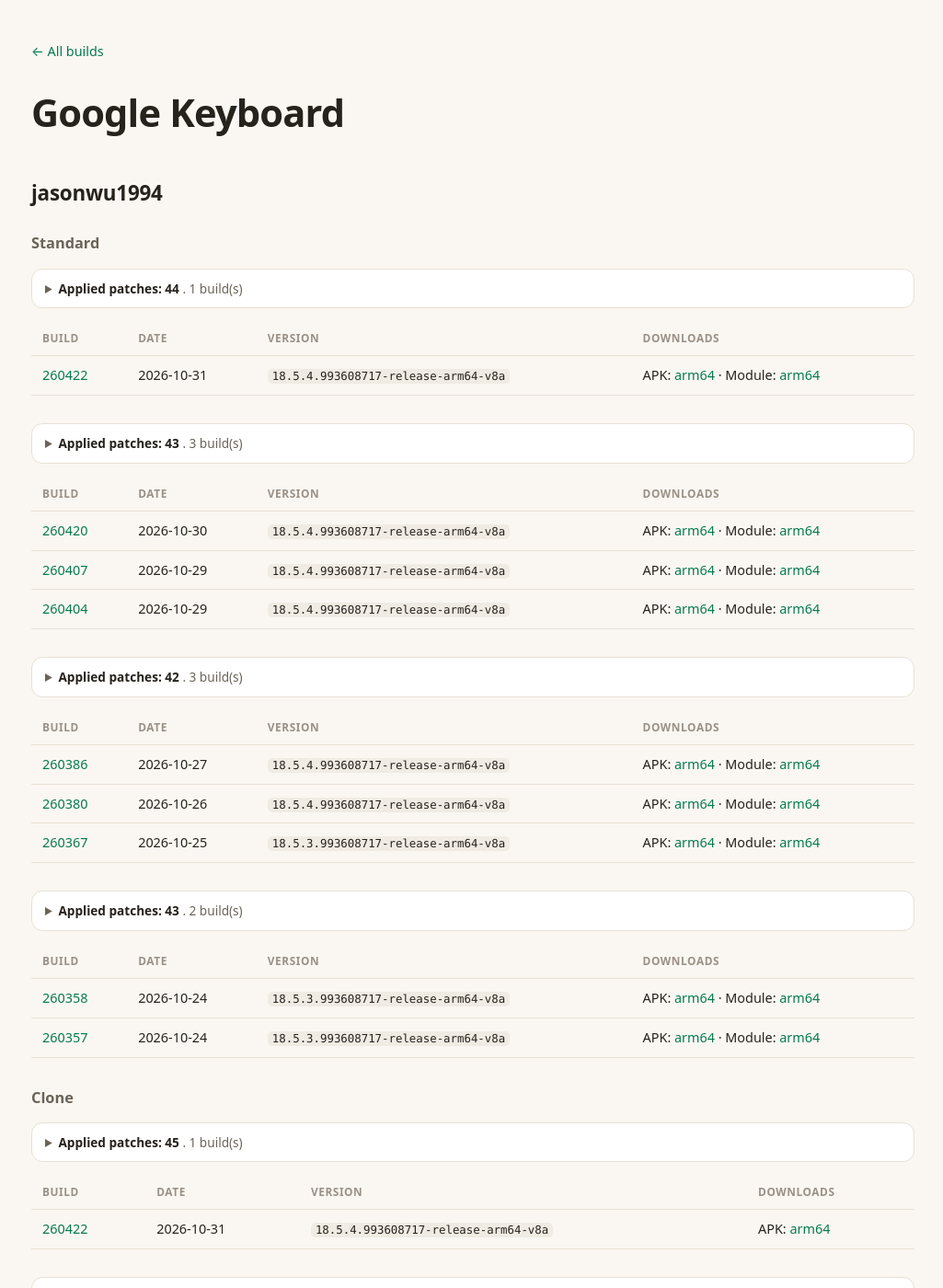
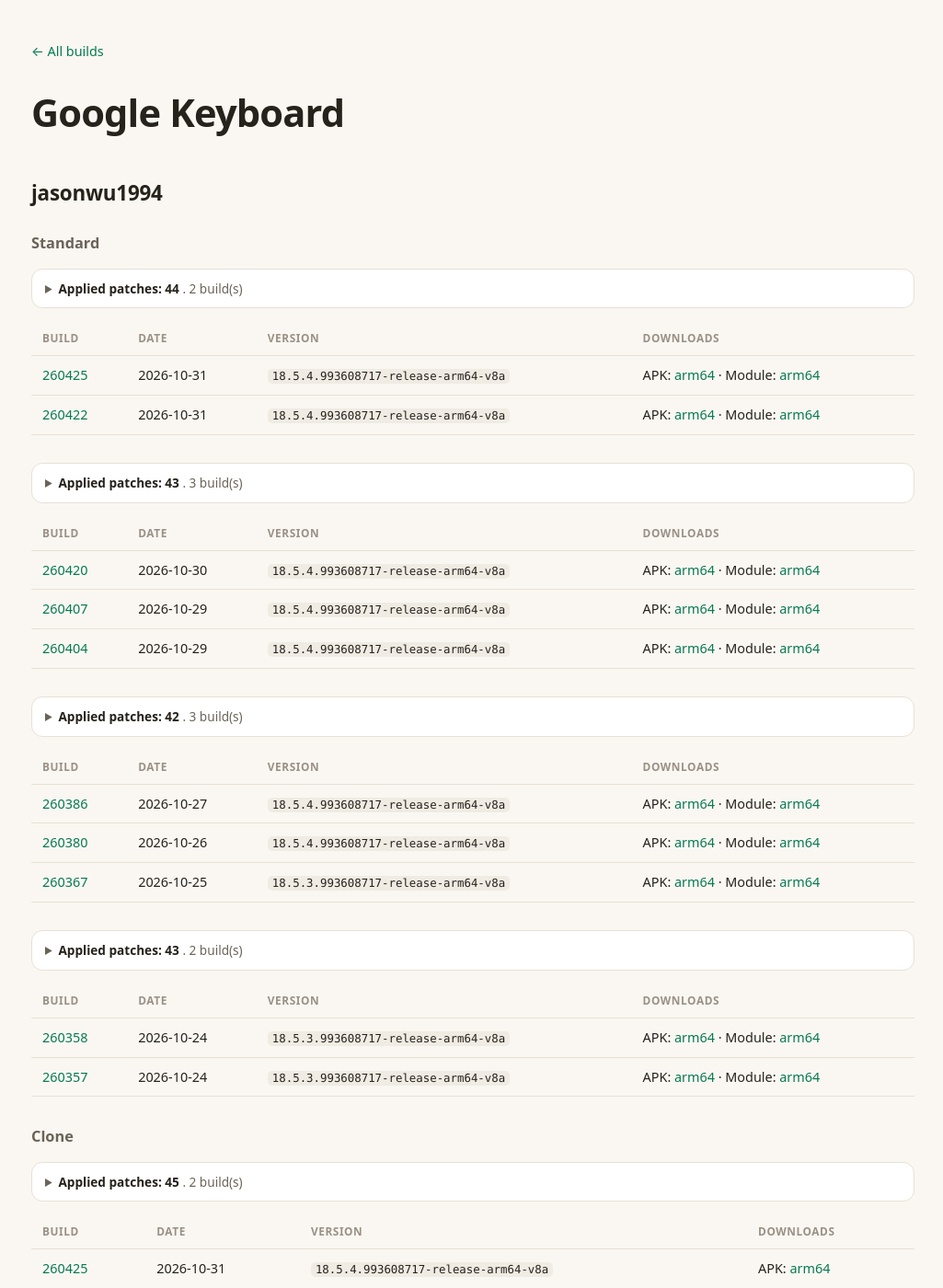
Before and after one commit to nullcpy/archive, a Jekyll site: the page built from apps/googlekeyboard/index.md, in a window 1280 px wide and 1400 px high. Shown: the whole window at 92% size, without its empty margins (126-1151 px from the left). Built offline with Jekyll 4.4.1, drawn with Linux system fonts in a browser that asks for light colours.

Commit message:
chore: rebuild the archive Pages surface [skip ci]

```diff
--- a/apps/googlekeyboard/index.md
+++ b/apps/googlekeyboard/index.md
@@ -8,7 +8,7 @@ title: Google Keyboard
 
 ### Standard
 
-<details><summary><b>Applied patches: 44</b> . 1 build(s)</summary>
+<details><summary><b>Applied patches: 44</b> . 2 build(s)</summary>
 <ul>
 <li>AI Writing Tools</li>
 <li>Access Points menu style</li>
@@ -59,6 +59,7 @@ title: Google Keyboard
 
 | Build | Date | Version | Downloads |
 |---|---|---|---|
+| [260425](https://github.com/nullcpy/archive/releases/tag/260425) | 2026-10-31 | `18.5.4.993608717-release-arm64-v8a` | APK: [arm64](https://github.com/nullcpy/archive/releases/download/260425/google-keyboard-jasonwu1994-v18.5.4.993608717-release-arm64-v8a-arm64-v8a.apk) · Module: [arm64](https://github.com/nullcpy/archive/releases/download/260425/google-keyboard-jasonwu1994-module-v18.5.4.993608717-release-arm64-v8a-arm64-v8a.zip) |
 | [260422](https://github.com/nullcpy/archive/releases/tag/260422) | 2026-10-31 | `18.5.4.993608717-release-arm64-v8a` | APK: [arm64](https://github.com/nullcpy/archive/releases/download/260422/google-keyboard-jasonwu1994-v18.5.4.993608717-release-arm64-v8a-arm64-v8a.apk) · Module: [arm64](https://github.com/nullcpy/archive/releases/download/260422/google-keyboard-jasonwu1994-module-v18.5.4.993608717-release-arm64-v8a-arm64-v8a.zip) |
 
 <details><summary><b>Applied patches: 43</b> . 3 build(s)</summary>
@@ -223,7 +224,7 @@ title: Google Keyboard
 
 ### Clone
 
-<details><summary><b>Applied patches: 45</b> . 1 build(s)</summary>
+<details><summary><b>Applied patches: 45</b> . 2 build(s)</summary>
 <ul>
 <li>AI Writing Tools</li>
 <li>Access Points menu style</li>
@@ -275,6 +276,7 @@ title: Google Keyboard
 
 | Build | Date | Version | Downloads |
 |---|---|---|---|
+| [260425](https://github.com/nullcpy/archive/releases/tag/260425) | 2026-10-31 | `18.5.4.993608717-release-arm64-v8a` | APK: [arm64](https://github.com/nullcpy/archive/releases/download/260425/google-keyboard-jasonwu1994-clone-v18.5.4.993608717-release-arm64-v8a-arm64-v8a.apk) |
 | [260422](https://github.com/nullcpy/archive/releases/tag/260422) | 2026-10-31 | `18.5.4.993608717-release-arm64-v8a` | APK: [arm64](https://github.com/nullcpy/archive/releases/download/260422/google-keyboard-jasonwu1994-clone-v18.5.4.993608717-release-arm64-v8a-arm64-v8a.apk) |
 
 <details><summary><b>Applied patches: 44</b> . 3 build(s)</summary>
```
Also changed, not shown: index.md (+1 -1 lines).
